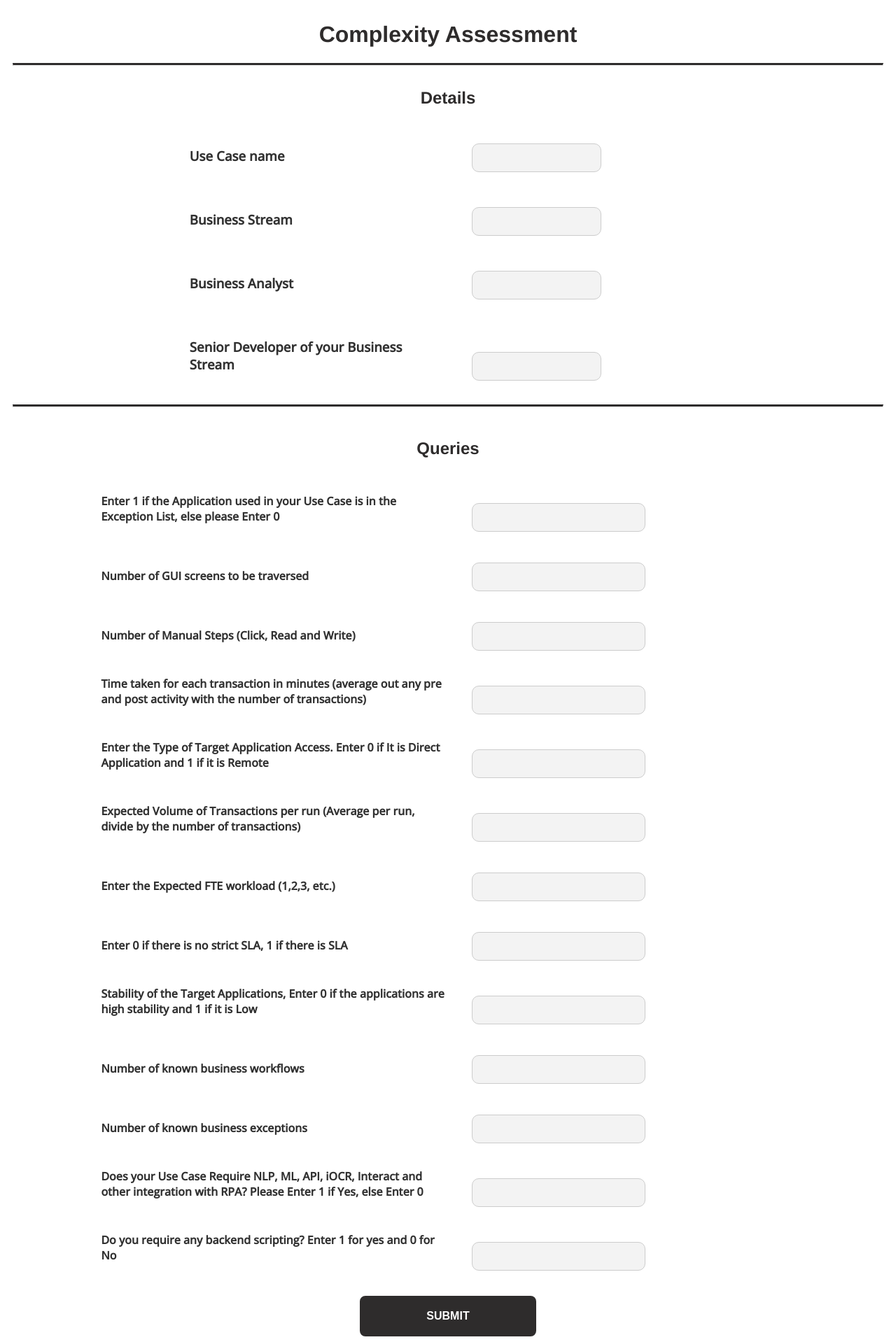
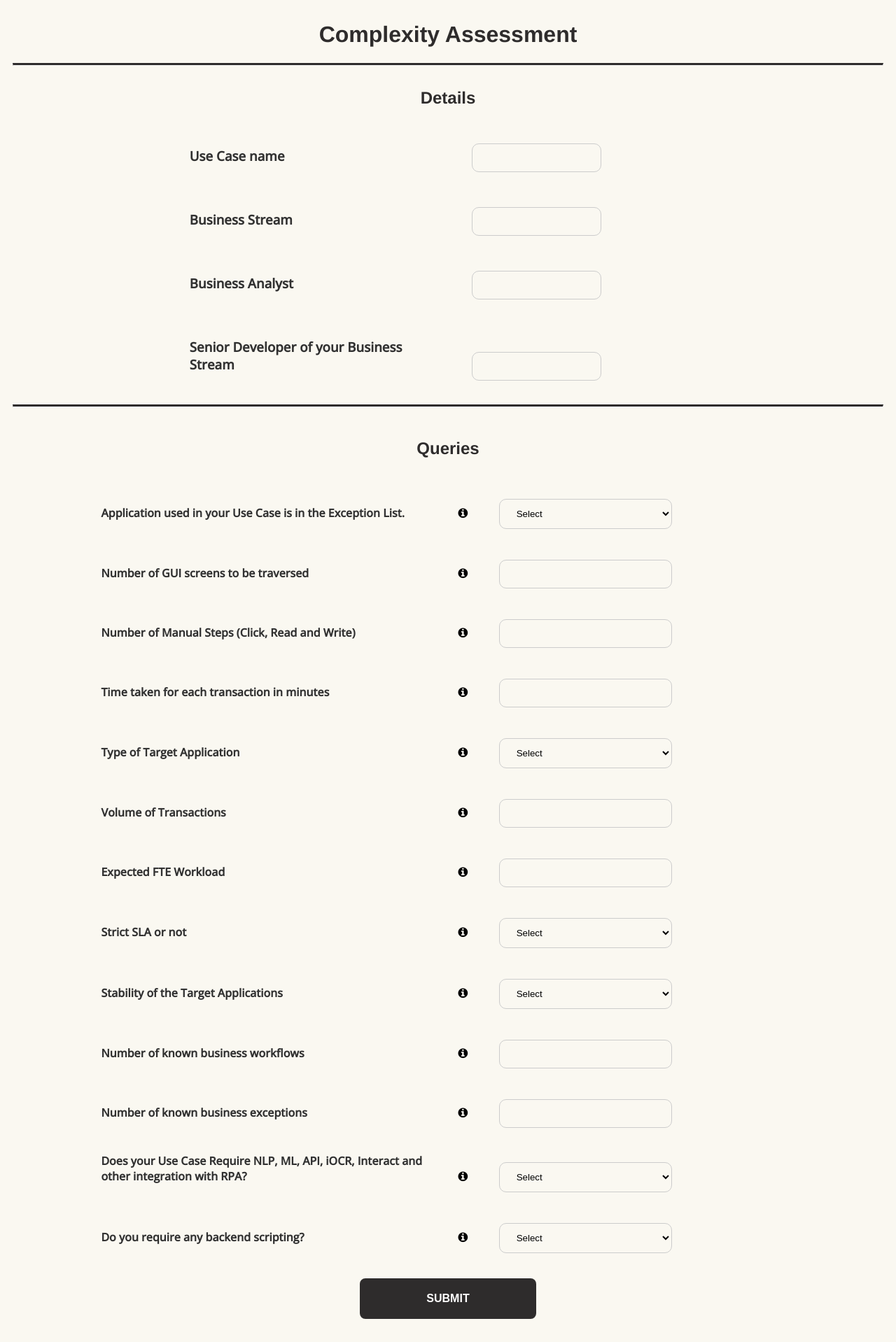
Before and after one commit to vaishnavpuram27/ComplexityAssessment, a Flask app: page / in a window 1280 px wide. Shown: the whole page at 70% size. After the commit the page ends 1885 px from the top, so only its background shows below. Run offline with Flask 2, Linux system fonts and the light colour scheme.

Commit message:
changes in input

```diff
--- a/app.py
+++ b/app.py
@@ -12,26 +12,51 @@ def home():
 @app.route('/predict', methods=['POST'])
 def predict():
     complex_application_check = (request.form.get("q1"))
+    if complex_application_check == "True":
+        complex_application_check_val=1
+    else:
+        complex_application_check_val=0
 
     number_of_gui_screens = (request.form.get("q2"))
 
     number_of_manual_steps = (request.form.get("q3"))
     amount_of_time = (request.form.get("q4"))
     type_of_application = (request.form.get("q5"))
+    print(type_of_application)
+    if type_of_application == "Direct Access":
+        type_of_application_val=0
+    else:
+        type_of_application_val=1
     expected_volume = (request.form.get("q6"))
     expected_fte_workload = (request.form.get("q7"))
     sla_time = (request.form.get("q8"))
+    if sla_time == "True":
+        sla_time_val=1
+    else:
+        sla_time_val=0
     stability_of_application = (request.form.get("q9"))
+    if stability_of_application == "Low":
+        stability_of_application_val=1
+    else:
+        stability_of_application_val=0
     business_workflows = (request.form.get("q10"))
     business_exceptions = (request.form.get("q11"))
     integration_required = (request.form.get("q12"))
+    if integration_required == "True":
+        integration_required_val=1
+    else:
+        integration_required_val=0
     complex_methods_used = (request.form.get("q13"))
+    if complex_methods_used == "True":
+        complex_methods_used_val=1
+    else:
+        complex_methods_used_val=0
     useCaseName = (request.form.get("UseCaseName"))
     bizStream = (request.form.get("BizStream"))
     bizAnalyst = (request.form.get("BizAnalyst"))
     seniorDev = (request.form.get("SeniorDev"))
     #useCaseName,bizStream,bizAnalyst,seniorDev
-    process_specific_complexity,overriding_parameter_present,overriding_reason,dev_days_statement=main(complex_application_check,number_of_gui_screens,number_of_manual_steps,amount_of_time,type_of_application,expected_volume,expected_fte_workload,sla_time,stability_of_application,business_workflows,business_exceptions,integration_required,complex_methods_used)
+    process_specific_complexity,overriding_parameter_present,overriding_reason,dev_days_statement=main(complex_application_check_val,number_of_gui_screens,number_of_manual_steps,amount_of_time,type_of_application_val,expected_volume,expected_fte_workload,sla_time_val,stability_of_application_val,business_workflows,business_exceptions,integration_required_val,complex_methods_used_val)
 
 
     if(overriding_parameter_present):
--- a/templates/index.html
+++ b/templates/index.html
@@ -5,13 +5,19 @@
   <title>Complexity Assessment</title>
   <meta charset="utf-8">
   <meta name="viewport" content="width=device-width, initial-scale=1">
-  <link rel="preconnect" href="https://fonts.googleapis.com"><link rel="preconnect" href="https://fonts.gstatic.com" crossorigin><link href="https://fonts.googleapis.com/css2?family=Open+Sans:wght@500&display=swap" rel="stylesheet">
+  <link rel="preconnect" href="https://fonts.googleapis.com">
+  <link rel="preconnect" href="https://fonts.gstatic.com" crossorigin>
+  <link href="https://fonts.googleapis.com/css2?family=Open+Sans:wght@500&display=swap" rel="stylesheet">
+  <link rel="stylesheet" href="https://cdnjs.cloudflare.com/ajax/libs/font-awesome/4.7.0/css/font-awesome.min.css">
 </head>
 
 <style>
   @import url('https://fonts.googleapis.com/css2?family=Poppins:wght@400;700&display=swap');
 
-  input[type=text],
+  body{
+    background-color: #FAF8F1;
+  }
+  input,
   select {
     width: 25%;
     padding: 12px 20px;
@@ -20,7 +26,7 @@
     border: 1px solid #ccc;
     border-radius: 10px;
     box-sizing: border-box;
-    background-color: rgb(243, 243, 243);
+    background-color: #FAF8F1;
   }
 
   input[type=submit] {
@@ -66,15 +72,18 @@
     font-weight: bold;
     color: rgb(49, 49, 49);
   }
+
   hr.solid {
     border-top: 3px solid;
     background: black;
   }
-  .queries{
+
+  .queries {
     width: 80%;
     margin: auto;
   }
-.submitButton{
+
+  .submitButton {
     display: flex;
     justify-content: center;
     align-items: center;
@@ -83,7 +92,7 @@
 
   @media screen and (max-width: 700px) {
 
-    input[type=text],
+    input[type=number],
     select {
       width: 90%;
       padding: 12px 20px;
@@ -98,6 +107,36 @@
       width: 80%;
 
     }
+  }
+
+  .tooltip {
+    position: relative;
+    display: inline-block;
+
+  }
+
+  .tooltip .tooltiptext {
+    visibility: hidden;
+    background-color: black;
+    color: #fff;
+    text-align: left;
+    border-radius: 6px;
+    padding: 5px;
+    font-size: small;
+
+    /* Position the tooltip */
+    position: absolute;
+    z-index: 1;
+    width: 1500%;
+    bottom: 100%;
+    left: 50%;
+    margin-left: -60px;
+
+  }
+
+  .tooltip:hover .tooltiptext {
+    visibility: visible;
+    transition: all 0.3s ease
   }
 </style>
 
@@ -157,76 +196,171 @@
     <div class="queries">
       <div class="inputField">
         <label for="labelName1" class="form-label">
-        Enter 1 if the Application used in your Use Case is in the Exception List, else please Enter 0
+           Application used in your Use Case is in the Exception List.
         </label>
-      <input name="q1" type="text" class="form-control" id="labelName1" aria-describedby="labelName1" required>
+        <div class="tooltip">
+          <span class="fa fa-info-circle"></span>
+          <span class="tooltiptext">Kindly refer the Sheet - Application Directory and check if it is considered complex
+            or not. In case you do not find your Application listed and it has never been used in any use till date ----
+            Please consider it Complex
+
+            <br><br>
+            Enter the response value as 1 if Yes else Enter 0</span>
+        </div>
+
+        <!-- <input name="q1" type="text" class="form-control" id="labelName1" aria-describedby="labelName1" required> -->
+        <select name="q1" value="q1" >
+          <option>Select</option>
+          <option>True</option>
+          <option>False</option>
+          </select>
       </div>
 
       <div class="inputField">
         <label for="labelName2" class="form-label">Number of GUI screens to be traversed</label>
-      <input name="q2" type="text" class="form-control" id="labelName2" aria-describedby="labelName2" required>
+        <div class="tooltip">
+          <span class="fa fa-info-circle"></span>
+          <span class="tooltiptext">Please Enter the Number of GUI Screens which will be traversed in your use case. <br><br>
+
+            Example: Login screeen of an application is treated as one GUI screen even if we interact with multiple elements on it (like Username, password and submit button)</span>
+        </div>
+        <input name="q2" type="number" class="form-control" id="labelName2" aria-describedby="labelName2" required>
       </div>
 
       <div class="inputField">
         <label for="labelName3" class="form-label">Number of Manual Steps (Click, Read and Write)
         </label>
-      <input name="q3" type="text" class="form-control" id="labelName3" aria-describedby="labelName3" required>
+        <div class="tooltip">
+          <span class="fa fa-info-circle"></span>
+          <span class="tooltiptext">Please Note :Each activity is treated as separate manual step<br><br>
+
+            Ex: Enter Username, password and click on Submit button in Login screen of an application is 3 steps</span>
+        </div>
+        <input name="q3" type="number" class="form-control" id="labelName3" aria-describedby="labelName3" required>
       </div>
 
       <div class="inputField">
-      <label for="labelName4" class="form-label">Time taken for each transaction in minutes (average out
-        any pre and post activity with the number of transactions)</label>
-      <input name="q4" type="text" class="form-control" id="labelName4" aria-describedby="labelName4" required>
+        <label for="labelName4" class="form-label">Time taken for each transaction in minutes </label>
+        <div class="tooltip">
+          <span class="fa fa-info-circle"></span>
+          <span class="tooltiptext">Each transaction is one complete work item that the human user works. While Entering the value please average out any pre and post activity with the number of transactions
+            <br><br>
+            Example : If input for the use case is an email, then one email is treated as a single transaction (Or) every order processed in SAP</span>
+        </div>
+        <input name="q4" type="number" class="form-control" id="labelName4" aria-describedby="labelName4" required>
       </div>
 
       <div class="inputField">
-      <label for="labelName5" class="form-label">Enter the Type of Target Application Access. Enter 0 if It
-        is Direct Application and 1 if it is Remote</label>
-      <input name="q5" type="text" class="form-control" id="labelName5" aria-describedby="labelName5" required>
+        <label for="labelName5" class="form-label">Type of Target Application</label>
+        <div class="tooltip">
+          <span class="fa fa-info-circle"></span>
+          <span class="tooltiptext">Type of target Application Access</span>
+        </div>
+        <!-- <input name="q5" type="text" class="form-control" id="labelName5" aria-describedby="labelName5" required> -->
+        <select name="q5" value="q5" >
+          <option>Select</option>
+          <option>Direct Access</option>
+          <option>Remote / Citrix Access</option>
+          </select>
       </div>
 
       <div class="inputField">
-      <label for="labelName6" class="form-label">Expected Volume of Transactions per run (Average
-        per run, divide by the number of transactions)</label>
-      <input name="q6" type="text" class="form-control" id="labelName6" aria-describedby="labelName6" required>
+        <label for="labelName6" class="form-label">Volume of Transactions</label>
+        <div class="tooltip">
+          <span class="fa fa-info-circle"></span>
+          <span class="tooltiptext">Please enter the Expected Volume of Transactions per run . While entering, please Average per run, divide by the number of transactions<br><br>
+
+            Example :If we have 40 transactions per day to be processed, and bot runs <br>
+            1) once a day then transaction per run is 40<br>
+            2) 4 times a day then transaction per run is 10</span>
+        </div>
+        <input name="q6" type="number" class="form-control" id="labelName6" aria-describedby="labelName6" required>
       </div>
 
       <div class="inputField">
-      <label for="labelName7" class="form-label">Enter the Expected FTE workload (1,2,3, etc.)</label>
-      <input name="q7" type="text" class="form-control" id="labelName7" aria-describedby="labelName7" required>
+        <label for="labelName7" class="form-label">Expected FTE Workload</label>
+        <div class="tooltip">
+          <span class="fa fa-info-circle"></span>
+          <span class="tooltiptext">Please Enter the expected FTE Workload Reduction(Eg: 1,2,3,....)</span>
+        </div>
+        <input name="q7" type="number" class="form-control" id="labelName7" aria-describedby="labelName7" step=".01" required>
       </div>
 
       <div class="inputField">
-      <label for="labelName8" class="form-label">Enter 0 if there is no strict SLA, 1 if there is SLA</label>
-      <input name="q8" type="text" class="form-control" id="labelName8" aria-describedby="labelName8" required>
+        <label for="labelName8" class="form-label">Strict SLA or not</label>
+        <div class="tooltip">
+          <span class="fa fa-info-circle"></span>
+          <span class="tooltiptext">Please check for strict SLA </span>
+        </div>
+        <!-- <input name="q8" type="text" class="form-control" id="labelName8" aria-describedby="labelName8" required> -->
+        <select name="q8" value="q8" >
+          <option>Select</option>
+          <option>True</option>
+          <option>False</option>
+          </select>
       </div>
 
       <div class="inputField">
-      <label for="labelName9" class="form-label">Stability of the Target Applications, Enter 0 if
-        the applications are high stability and 1 if it is Low</label>
-      <input name="q9" type="text" class="form-control" id="labelName9" aria-describedby="labelName9" required>
+        <label for="labelName9" class="form-label">Stability of the Target Applications</label>
+        <div class="tooltip">
+          <span class="fa fa-info-circle"></span>
+          <span class="tooltiptext">Stabality of the Target Application is High or Low</span>
+        </div>
+        <!-- <input name="q9" type="text" class="form-control" id="labelName9" aria-describedby="labelName9" required> -->
+        <select name="q9" value="q9" >
+          <option>Select</option>
+          <option>Low</option>
+          <option>High</option>
+          </select>
       </div>
 
       <div class="inputField">
         <label for="labelName10" class="form-label">Number of known business workflows</label>
-      <input name="q10" type="text" class="form-control" id="labelName10" aria-describedby="labelName10" required>
+        <div class="tooltip">
+          <span class="fa fa-info-circle"></span>
+          <span class="tooltiptext">Please Enter the number of Decision points that deviates from the main flow of the process with a different end state.<br><br>
+
+            Example: If in a use case, an order is either approved or rejected based on certain validations. Here we have two end states for an order processed</span>
+        </div>
+        <input name="q10" type="number" class="form-control" id="labelName10" aria-describedby="labelName10" required>
       </div>
 
       <div class="inputField">
         <label for="labelName11" class="form-label">Number of known business exceptions</label>
-      <input name="q11" type="text" class="form-control" id="labelName11" aria-describedby="labelName11" required>
+        <div class="tooltip">
+          <span class="fa fa-info-circle"></span>
+          <span class="tooltiptext">Please Enter the number of Business Exceptions identified for your use case</span>
+        </div>
+        <input name="q11" type="number" class="form-control" id="labelName11" aria-describedby="labelName11" required>
       </div>
 
       <div class="inputField">
         <label for="labelName12" class="form-label">Does your Use Case Require NLP, ML, API, iOCR, Interact and other
-        integration with RPA? Please Enter 1 if Yes, else Enter 0</label>
-      <input name="q12" type="text" class="form-control" id="labelName12" aria-describedby="labelName12" required>
+          integration with RPA?</label>
+        <div class="tooltip">
+          <span class="fa fa-info-circle"></span>
+          <span class="tooltiptext">Please Note, Integration with API will be considered as NO if the API is already created and just needs to be used (proper documentation provided)</span>
+        </div>
+        <!-- <input name="q12" type="text" class="form-control" id="labelName12" aria-describedby="labelName12" required> -->
+        <select name="q12" value="q12" >
+          <option>Select</option>
+          <option>True</option>
+          <option>False</option>
+          </select>
       </div>
 
       <div class="inputField">
-      <label for="labelName13" class="form-label">Do you require any backend scripting? Enter 1 for yes and 0 for
-        No</label>
-      <input name="q13" type="text" class="form-control" id="labelName13" aria-describedby="labelName13" required>
+        <label for="labelName13" class="form-label">Do you require any backend scripting?</label>
+        <div class="tooltip">
+          <span class="fa fa-info-circle"></span>
+          <span class="tooltiptext">Example : Usage of Javascript, SQL Quering, SAP scripting etc.</span>
+        </div>
+        <!-- <input name="q13" type="text" class="form-control" id="labelName13" aria-describedby="labelName13" required> -->
+        <select name="q13" value="q13" >
+          <option>Select</option>
+          <option>True</option>
+          <option>False</option>
+          </select>
       </div>
     </div>
 
```
Also changed, not shown: templates/predict.html (+10 -9 lines). Lines whose indentation alone changed are shown as unchanged.
